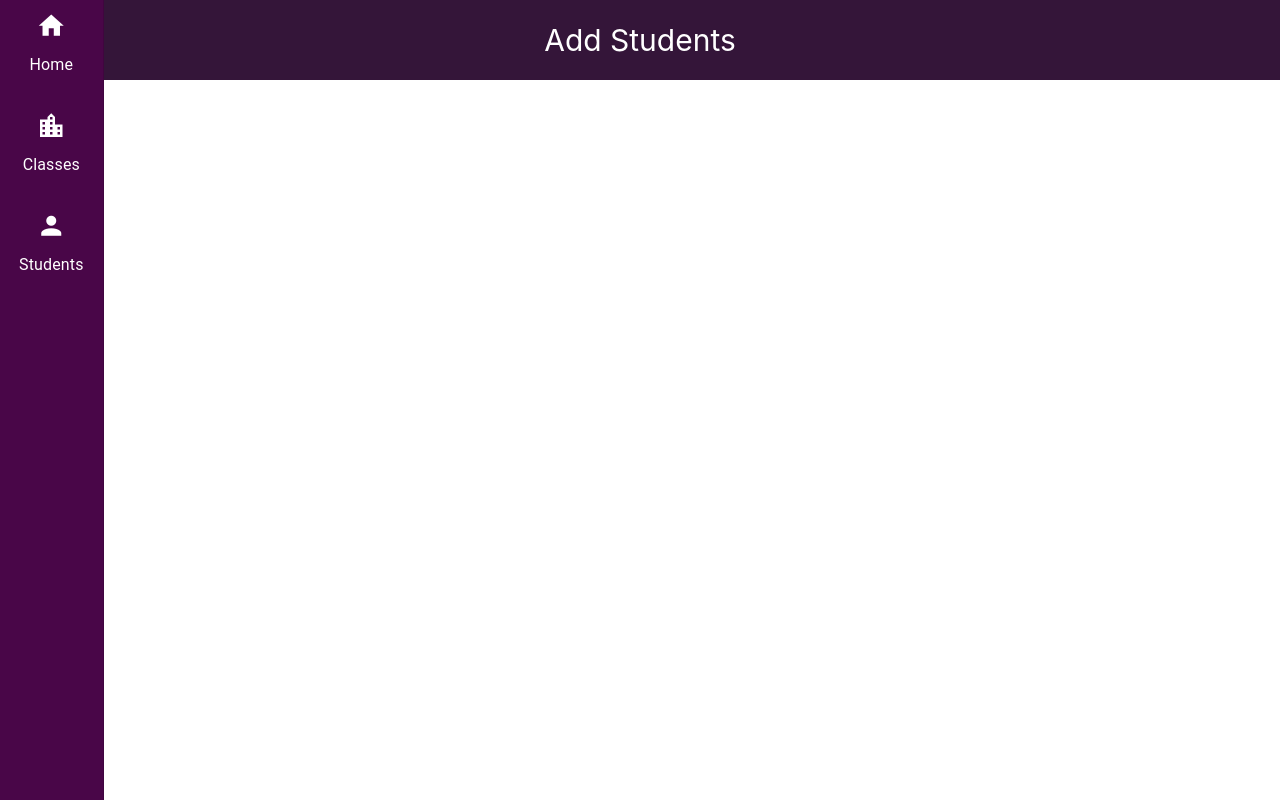
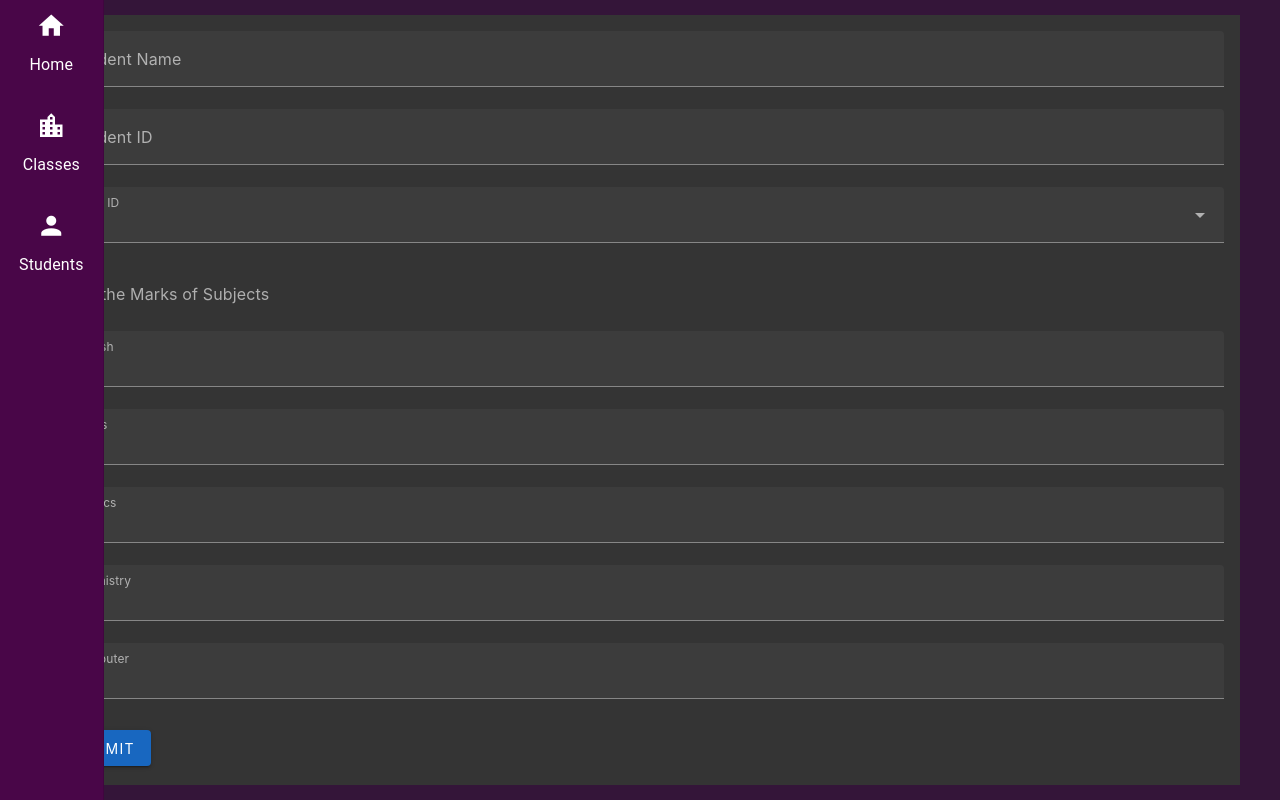
Before and after one commit to AkshayaShaji731/Students-Management-App, a Vue app: page /add-student in a window 1280 px wide. Built offline with nearby package versions, Linux system fonts and the light colour scheme.

Commit message:
Added student form

```diff
--- a/src/components/AddStudent.vue
+++ b/src/components/AddStudent.vue
@@ -1,22 +1,76 @@
 <template>
   <v-container>
     <v-form>
-      <v-text-field label="Student Name"></v-text-field>
-      <v-text-field label="Student ID"></v-text-field>
-      <v-select label="Class ID" :items="classIDs"></v-select>
+      <v-text-field
+        label="Student Name"
+        v-model="studentForm.name"
+      ></v-text-field>
+      <v-text-field label="Student ID" v-model="studentForm.id"></v-text-field>
+      <v-select
+        label="Class ID"
+        :items="classIDs"
+        v-model="studentForm.classId"
+      ></v-select>
       <v-label class="pb-6">Enter the Marks of Subjects</v-label>
-      <v-text-field label="English"></v-text-field>
-      <v-text-field label="Maths"></v-text-field>
-      <v-text-field label="Physics"></v-text-field>
-      <v-text-field label="Chemistry"></v-text-field>
-      <v-text-field label="Computer"></v-text-field>
+      <v-text-field
+        label="English"
+        v-model="studentForm.marks[0].mark"
+      ></v-text-field>
+      <v-text-field
+        label="Maths"
+        v-model="studentForm.marks[1].mark"
+      ></v-text-field>
+      <v-text-field
+        label="Physics"
+        v-model="studentForm.marks[2].mark"
+      ></v-text-field>
+      <v-text-field
+        label="Chemistry"
+        v-model="studentForm.marks[3].mark"
+      ></v-text-field>
+      <v-text-field
+        label="Computer"
+        v-model="studentForm.marks[4].mark"
+      ></v-text-field>
       <v-btn type="submit" color="primary">Submit</v-btn>
     </v-form>
   </v-container>
 </template>
 
 <script lang="ts" setup>
+import type { Mark } from "@/types/Marks";
+import type { Student } from "@/types/Students";
+import { reactive } from "vue";
+
 const classIDs: string[] = ["c1", "c2", "c3"];
+
+const studentForm = reactive<Student>({
+  name: "",
+  id: "",
+  marks: <Mark[]>[
+    {
+      subject: "English",
+      mark: 0,
+    },
+    {
+      subject: "Maths",
+      mark: 0,
+    },
+    {
+      subject: "Physics",
+      mark: 0,
+    },
+    {
+      subject: "Chemistry",
+      mark: 0,
+    },
+    {
+      subject: "Computer",
+      mark: 0,
+    },
+  ],
+  classId: "",
+});
 </script>
 
 <style scoped>
--- a/src/pages/AddStudentPage.vue
+++ b/src/pages/AddStudentPage.vue
@@ -1,8 +1,12 @@
 <template>
-  <h1 class="add-student-heading">Add Students</h1>
+  <h1 class="add-student-heading">
+    <add-student />
+  </h1>
 </template>
 
-<script lang="ts" setup></script>
+<script lang="ts" setup>
+import AddStudent from "@/components/AddStudent.vue";
+</script>
 
 <style scoped>
 .add-student-heading {
@@ -13,5 +17,6 @@
   justify-content: center;
   align-items: center;
   padding: 16px;
+  height: 100vh;
 }
 </style>
--- a/src/types/Students.ts
+++ b/src/types/Students.ts
@@ -1,5 +1,4 @@
 import type { Mark } from "./Marks";
-
 export interface Student {
   name: string;
   id: string;
```
Also changed, not shown: src/stores/StudentsStore.ts (added).
